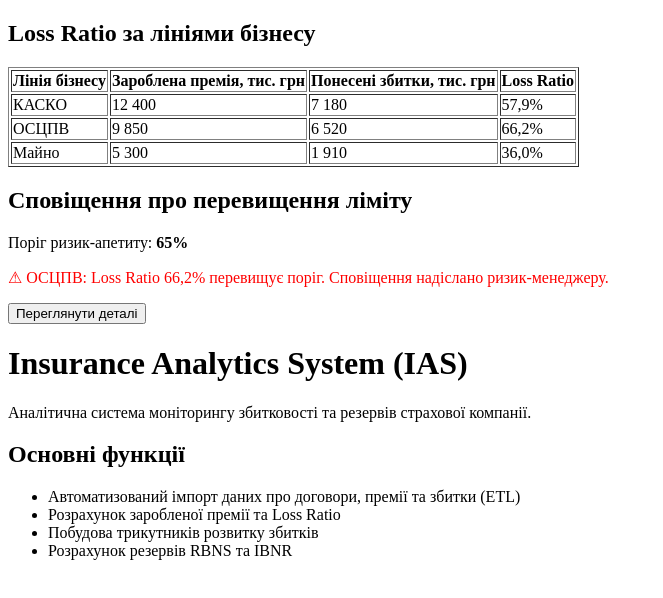
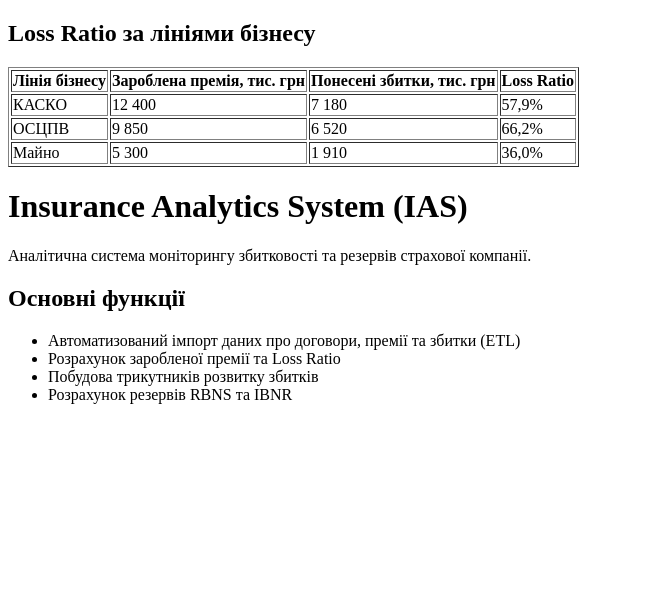
Before and after one commit to humeniuk2310937703-design/ias-git-web, a plain HTML site: page index.html in a window 1280 px wide. Shown: the whole page, without its empty margins (0-663 px from the left). Drawn offline with Linux system fonts and the light colour scheme.

Commit message:
Revert "SCRUM-13: Add loss ratio alert section"

```diff
--- a/index.html
+++ b/index.html
@@ -11,10 +11,6 @@
     <tr><td>ОСЦПВ</td><td>9 850</td><td>6 520</td><td>66,2%</td></tr>
     <tr><td>Майно</td><td>5 300</td><td>1 910</td><td>36,0%</td></tr>
   </table>
-    <h2>Сповіщення про перевищення ліміту</h2>
-  <p>Поріг ризик-апетиту: <b>65%</b></p>
-  <p style="color: red;">⚠ ОСЦПВ: Loss Ratio 66,2% перевищує поріг. Сповіщення надіслано ризик-менеджеру.</p>
-  <button>Переглянути деталі</button>
 <body>
   <h1>Insurance Analytics System (IAS)</h1>
   <p>Аналітична система моніторингу збитковості та резервів страхової компанії.</p>
```
